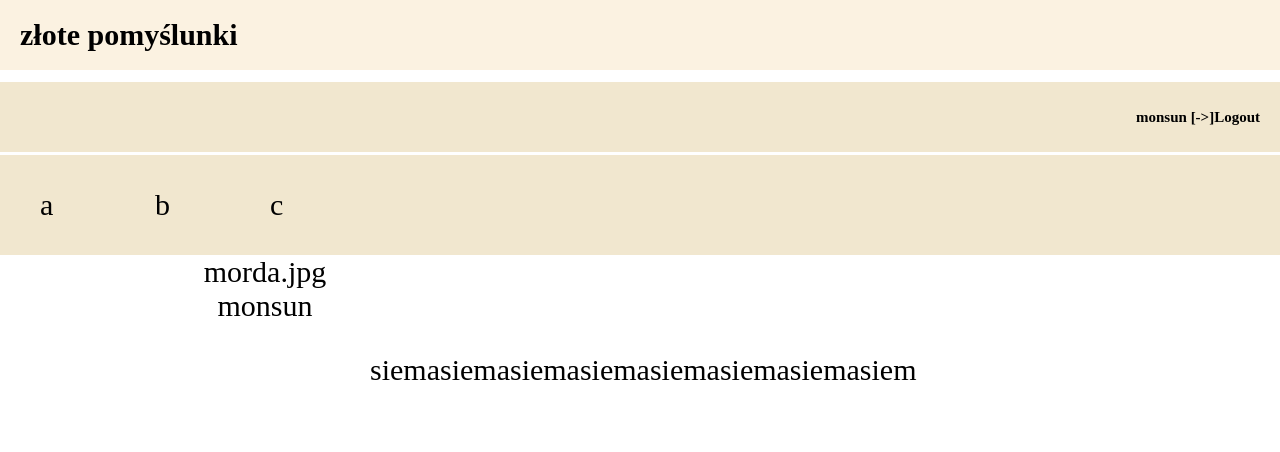
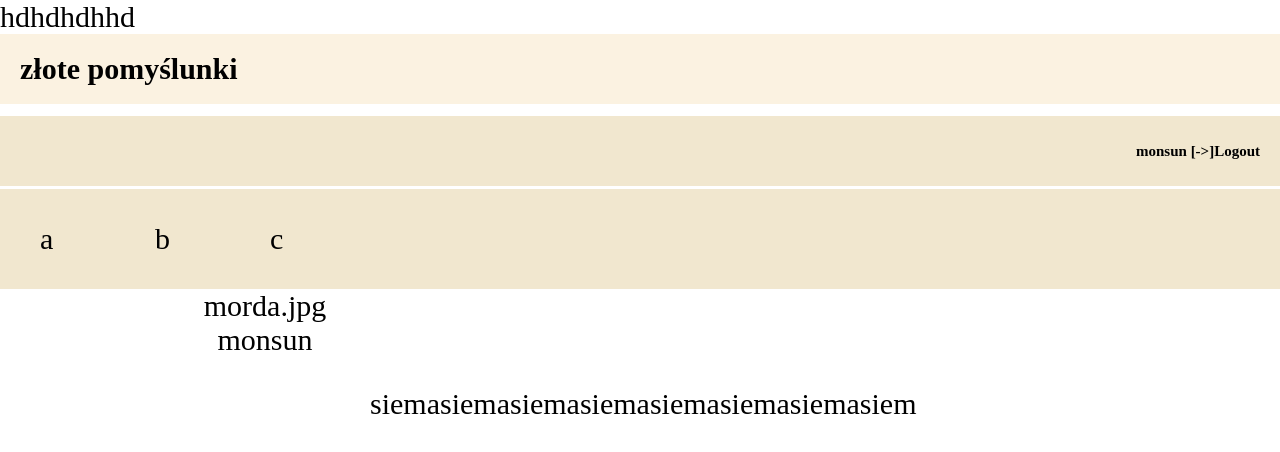
Before and after one commit to dobish/zlote_pomyslunki, a plain HTML site: page index.html in a window 1280 px wide. Drawn offline with Linux system fonts and the light colour scheme.

Commit message:
Update index.html

```diff
--- a/index.html
+++ b/index.html
@@ -8,6 +8,7 @@
 
 <body>
 
+hdhdhdhhd
 	<div id="logo">
 	<h1>złote pomyślunki</h1>
 	</div>
@@ -33,6 +34,7 @@
 		siemasiemasiemasiemasiemasiemasiemasiem
 		</div>
 
+
 	</div>
 </body>
 </html>
```
